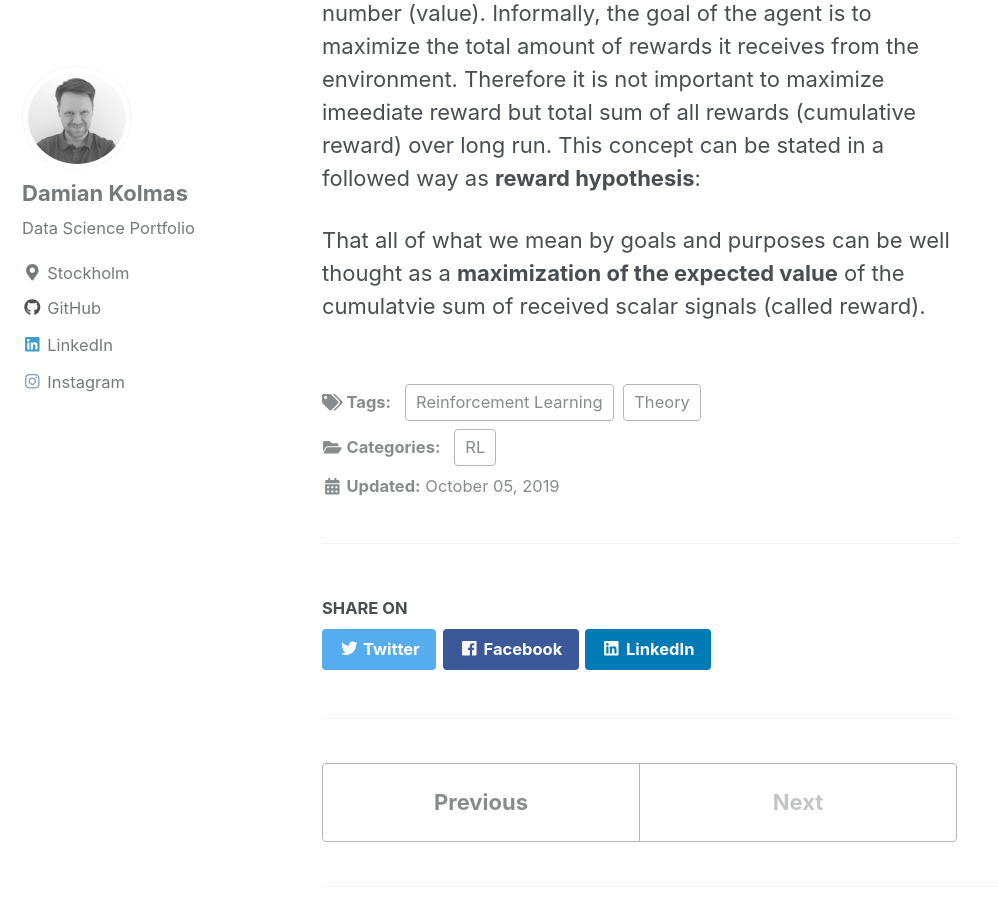
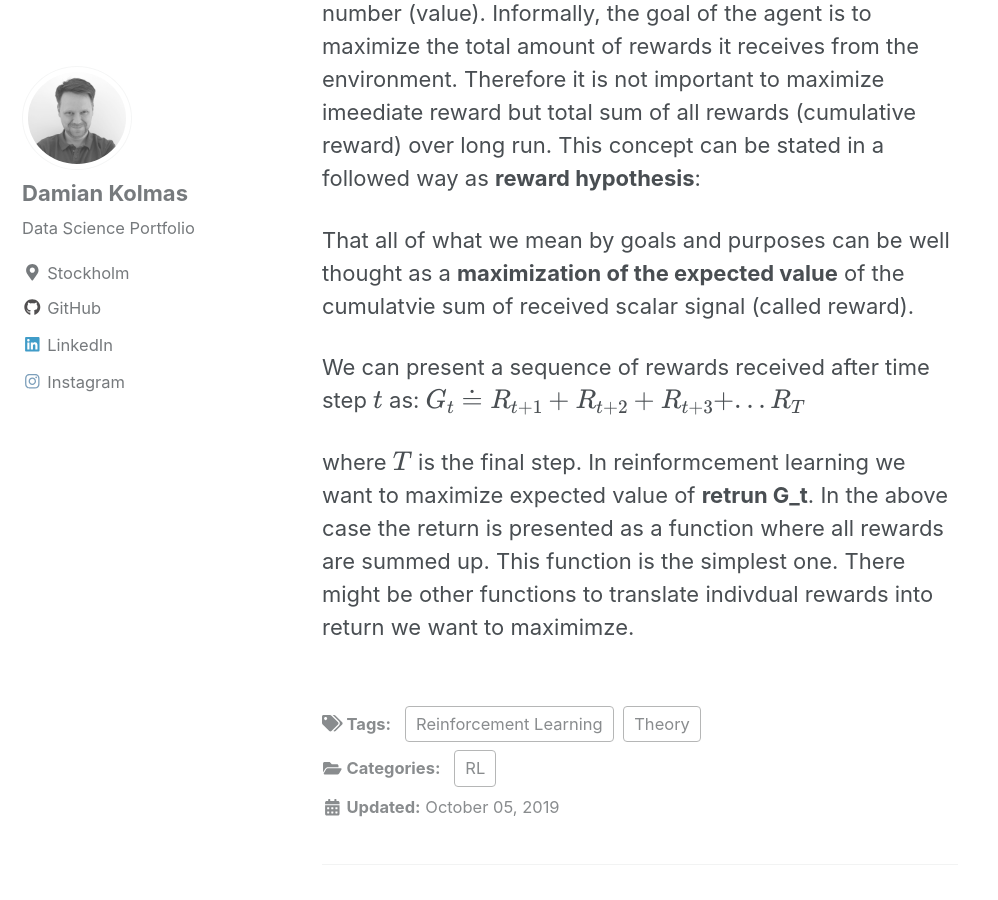
Before and after one commit to DKolmas/DKolmas.github.io, a Jekyll site: the page built from _posts/2019-10-05-Rewards.md, in a window 1280 px wide and 900 px high, scrolled down 880 px. Shown: the whole window, without its empty margins (0-998 px from the left). Built offline with Jekyll 4.4.1, drawn with Linux system fonts in a browser that asks for light colours; cached includes are drawn as plain includes; formulas are drawn with MathJax 3; some of the changed text lies outside the part shown.

Commit message:
editing a post about rewards and returns

```diff
--- a/_posts/2019-10-05-Rewards.md
+++ b/_posts/2019-10-05-Rewards.md
@@ -20,4 +20,9 @@ mathjax: "true"
 
 In reinforcement learning framework, at each time step $$t$$ agent takes action and **environment responses back with special signal called reward** $$R_t\in\mathbb{R}$$. A reward is a simple number (value). Informally, the goal of the agent is to maximize the total amount of rewards it receives from the environment. Therefore it is not important to maximize imeediate reward but total sum of all rewards (cumulative reward) over long run. This concept can be stated in a followed way as **reward hypothesis**:
 
-That all of what we mean by goals and purposes can be well thought as a **maximization of the expected value** of the cumulatvie sum of received scalar signals (called reward).
+That all of what we mean by goals and purposes can be well thought as a **maximization of the expected value** of the cumulatvie sum of received scalar signal (called reward).
+
+We can present a sequence of rewards received after time step $$t$$ as:
+$$ G_t \doteq R_{t+1} + R_{t+2} + R_{t+3} + ... R_T$$
+
+where $$T$$ is the final step. In reinformcement learning we want to maximize expected value of **retrun G_t**. In the above case the return is presented as a function where all rewards are summed up. This function is the simplest one. There might be other functions to translate indivdual rewards into return we want to maximimze.
```
